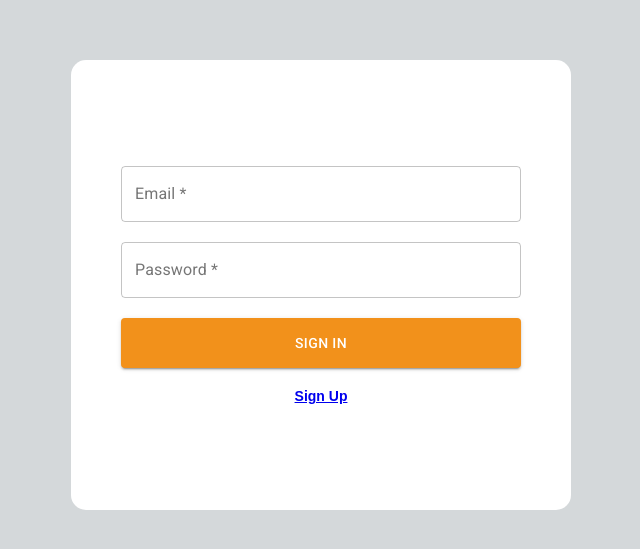
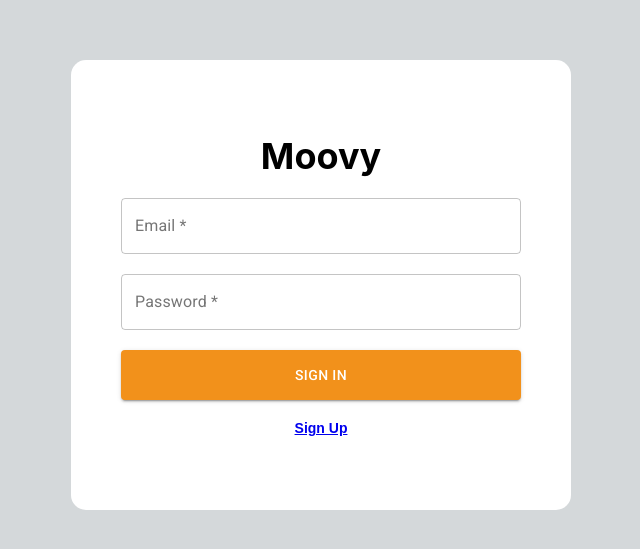
Before and after one commit to LucasGSilva21/Moovy, a React (Create React App) app in the folder frontend/: page / in a window 1280 px wide. Shown: the part 115-664 px from the top of the page, without its empty margins (319-959 px from the left). Built offline with nearby package versions, Linux system fonts and the light colour scheme.

Commit message:
adicionando titulo nos formularios

```diff
--- a/frontend/src/pages/SignIn/index.tsx
+++ b/frontend/src/pages/SignIn/index.tsx
@@ -64,6 +64,8 @@
             alignItems="center"
         >
             <form onSubmit={loginService} className={classes.form}>
+                <h1 className={classes.formTitle}>Moovy</h1>
+                <div className={classes.formBody}>
                     { error && <span className={classes.error}>{error}</span>}
                     <TextField
                         id="standard-basic"
@@ -89,6 +91,7 @@
                         Sign In
                     </Button>
                     <Link to="/signup" className={classes.link}>Sign Up</Link>
+                </div>
             </form>
         </Grid>
     )
--- a/frontend/src/pages/SignUp/index.tsx
+++ b/frontend/src/pages/SignUp/index.tsx
@@ -69,6 +69,8 @@
             alignItems="center"
         >
             <form onSubmit={store} className={classes.form}>
+                <h1 className={classes.formTitle}>Moovy</h1>
+                <div className={classes.formBody}>
                     { error && <span className={classes.error}>{error}</span>}
                     <TextField
                         id="standard-basic"
@@ -103,6 +105,7 @@
                         Sign Up
                     </Button>
                     <Link to="/" className={classes.link}>Sign In</Link>
+                </div>
             </form>
         </Grid>
     )
--- a/frontend/src/styles/form.ts
+++ b/frontend/src/styles/form.ts
@@ -12,12 +12,21 @@
         display: 'flex',
         flexDirection: 'column',
         justifyContent: 'center',
-        alignItems: 'center',
         backgroundColor: '#fff',
         borderRadius: 15,
         width: 500,
         height: 450,
         padding: 50
+    },
+    formTitle: {
+        textAlign: 'center',
+        fontFamily: 'Inter',
+        paddingBottom: 20
+    },
+    formBody: {
+        display: 'flex',
+        flexDirection: 'column',
+        alignItems: 'center',
     },
     field: {
         marginBottom: 20,
```
Lines whose indentation alone changed are shown as unchanged.
